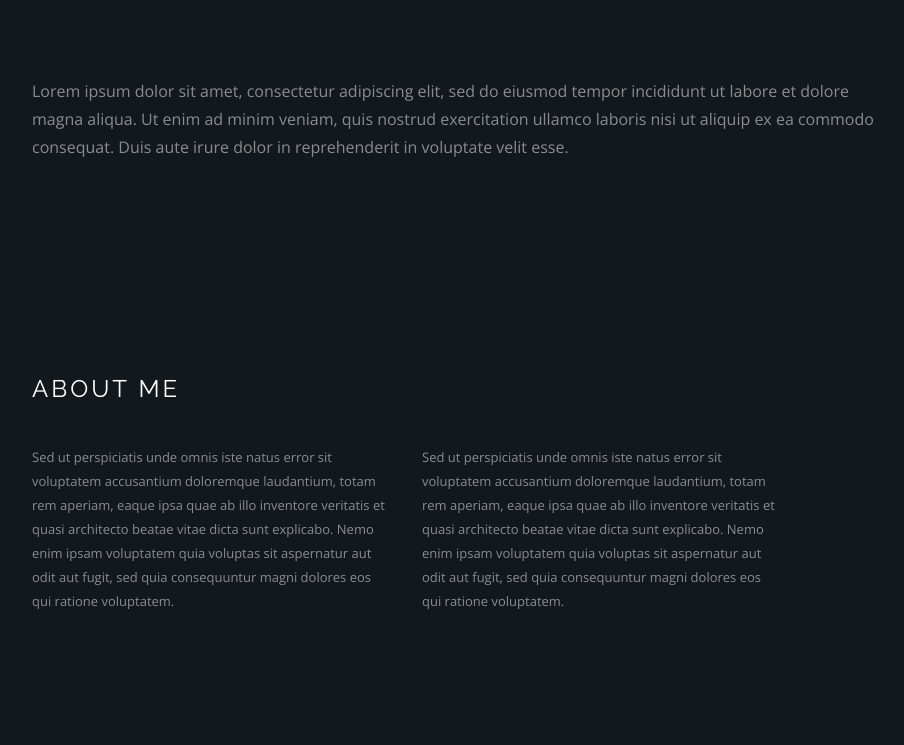
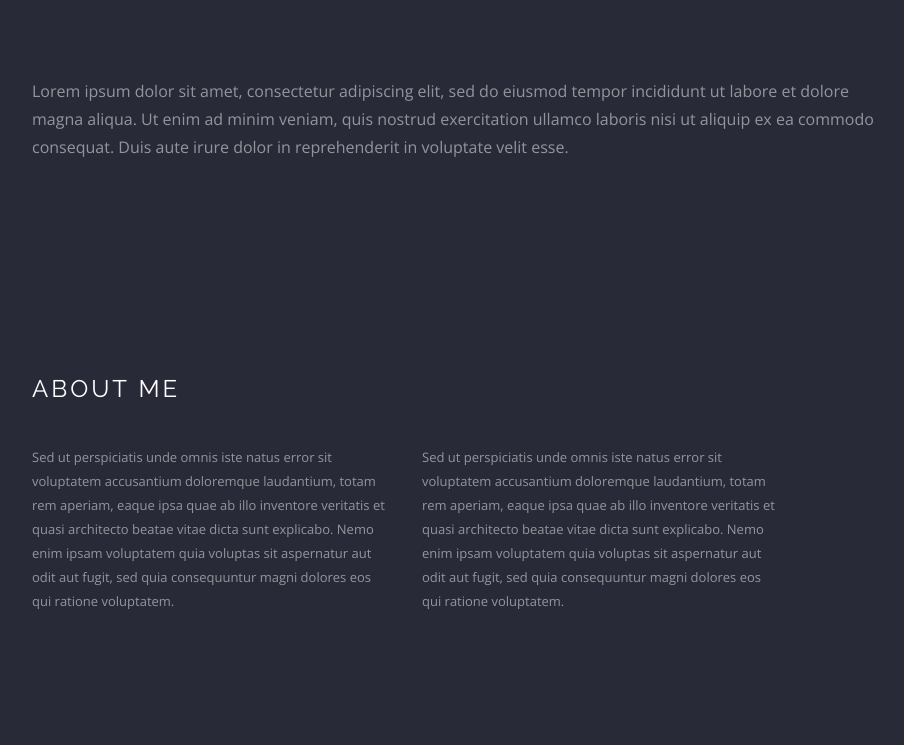
Before and after one commit to cyberfifi/shiyangfei.github.io, a plain HTML site: page index.html in a window 1280 px wide. Shown: the part 435-1180 px from the top of the page, without its empty margins (38-942 px from the left). Drawn offline with nearby package versions, Linux system fonts and the light colour scheme.

Commit message:
color changed

```diff
--- a/index.html
+++ b/index.html
@@ -9,7 +9,7 @@
         <link href="css/flexslider.css" rel="stylesheet" type="text/css" media="all" />
         <link href="css/lightbox.min.css" rel="stylesheet" type="text/css" media="all" />
         <link href="css/ytplayer.css" rel="stylesheet" type="text/css" media="all" />
-        <link href="css/theme-nearblack.css" rel="stylesheet" type="text/css" media="all" />
+        <link href="css/theme-navy.css" rel="stylesheet" type="text/css" media="all" />
         <link href="css/custom.css" rel="stylesheet" type="text/css" media="all" />
         <link href='http://fonts.googleapis.com/css?family=Lato:300,400%7CRaleway:100,400,300,500,600,700%7COpen+Sans:400,500,600' rel='stylesheet' type='text/css'>
     </head>
```
